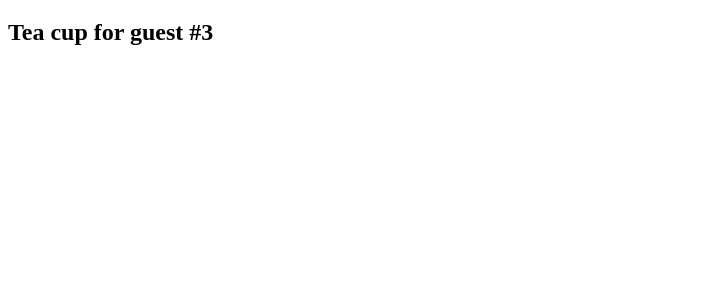
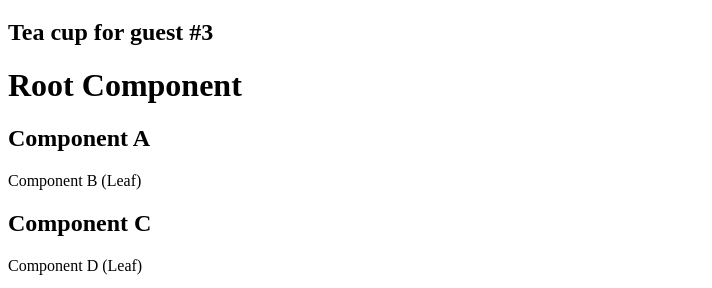
Before and after one commit to 7078-cj/appdev1, a React (Vite) app in the folder react-describing-ui/: page / in a window 1280 px wide. Shown: the part 3631-3919 px from the top of the page, without its empty margins (0-712 px from the left). Before the commit the page ends 3696 px from the top, so only its background shows below. Built offline with nearby package versions, Linux system fonts and the light colour scheme.

Commit message:
Done with why understanding your UI as trees is useful

```diff
--- a/react-describing-ui/index.html
+++ b/react-describing-ui/index.html
@@ -9,5 +9,6 @@
   <body>
     <div id="root"></div>
     <script type="module" src="/src/main.jsx"></script>
+    <script type="module" src="/src/modules/RootModule.js"></script>
   </body>
 </html>
--- a/react-describing-ui/src/App.jsx
+++ b/react-describing-ui/src/App.jsx
@@ -9,6 +9,10 @@
 import List from './components/List';
 import Impure from './components/Impure';
 import Pure from './components/Pure';
+import RootComponent from './components/RootComponent';
+
+
+
 
 // function Profile() {
 //   return (
@@ -21,6 +25,7 @@
 
 
 function App() {
+
 
   return (
     <>
@@ -55,6 +60,11 @@
       <h1>Pure Component</h1>
       <Pure/>
 
+      {/* Done with why understanding your UI as trees is useful */}
+
+      <RootComponent/>
+
+
     </>
   )
 }
--- /dev/null
+++ b/react-describing-ui/src/components/ComponentA.jsx
@@ -0,0 +1,14 @@
+import React from 'react'
+import ComponentB from './ComponentB';
+
+function ComponentA() {
+  return (
+    <div>
+      <h2>Component A</h2>
+      <ComponentB />
+    </div>
+  );
+
+}
+
+export default ComponentA
--- /dev/null
+++ b/react-describing-ui/src/components/ComponentB.jsx
@@ -0,0 +1,12 @@
+import React from 'react'
+
+function ComponentB() {
+  return (
+    <div>
+      <p>Component B (Leaf)</p>
+    </div>
+  );
+
+}
+
+export default ComponentB
--- /dev/null
+++ b/react-describing-ui/src/components/ComponentC.jsx
@@ -0,0 +1,14 @@
+import React from 'react'
+import ComponentD from './ComponentD';
+
+function ComponentC() {
+  return (
+    <div>
+      <h2>Component C</h2>
+      <ComponentD />
+    </div>
+  );
+
+}
+
+export default ComponentC
--- /dev/null
+++ b/react-describing-ui/src/components/ComponentD.jsx
@@ -0,0 +1,12 @@
+import React from 'react'
+
+function ComponentD() {
+  return (
+    <div>
+      <p>Component D (Leaf)</p>
+    </div>
+  );
+
+}
+
+export default ComponentD
--- /dev/null
+++ b/react-describing-ui/src/components/RootComponent.jsx
@@ -0,0 +1,14 @@
+import ComponentA from './ComponentA';
+import ComponentC from './ComponentC';
+
+function RootComponent() {
+  return (
+    <div>
+      <h1>Root Component</h1>
+      <ComponentA />
+      <ComponentC />
+    </div>
+  );
+}
+
+export default RootComponent;
--- /dev/null
+++ b/react-describing-ui/src/modules/ModuleA.js
@@ -0,0 +1,3 @@
+export  function greetA() {
+  console.log('Hello from ModuleA');
+}
--- /dev/null
+++ b/react-describing-ui/src/modules/ModuleB.js
@@ -0,0 +1,3 @@
+export  function greetB() {
+  console.log('Hello from ModuleB');
+}
--- /dev/null
+++ b/react-describing-ui/src/modules/ModuleC.js
@@ -0,0 +1,7 @@
+import { greetD } from "./ModuleD";
+
+
+export  function greetC() {
+  console.log('Hello from ModuleC');
+  greetD();
+}
--- /dev/null
+++ b/react-describing-ui/src/modules/ModuleD.js
@@ -0,0 +1,3 @@
+export  function greetD() {
+  console.log('Hello from ModuleD');
+}
--- /dev/null
+++ b/react-describing-ui/src/modules/RootModule.js
@@ -0,0 +1,16 @@
+import React from 'react'
+import { greetA } from './ModuleA';
+import { greetB } from './ModuleB';
+import { greetC } from './ModuleC';
+
+
+export function RootModule() {
+    console.log('Hello from RootModule');
+    greetA();
+    greetB();
+    greetC();
+
+
+}
+
+RootModule();
```
